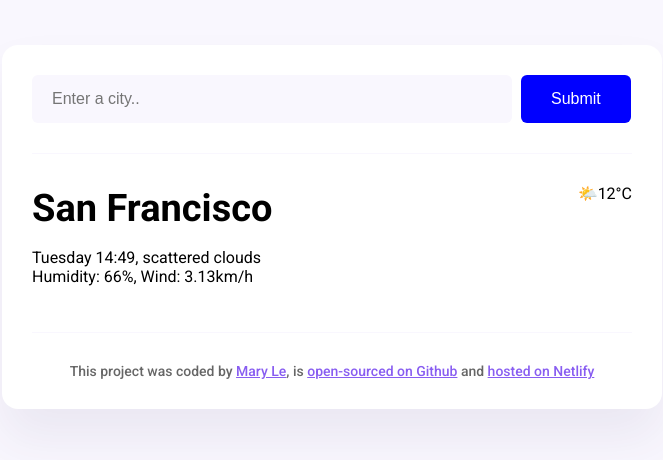
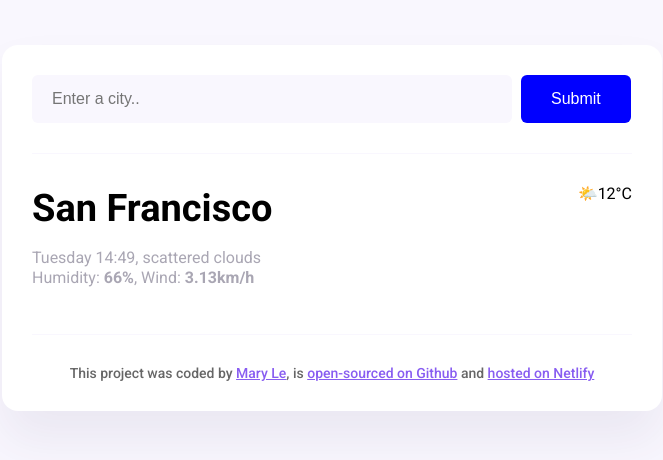
Before and after one commit to vtgal/Week7-Weather-App, a plain HTML site: page index.html in a window 1280 px wide. Shown: the whole page, without its empty margins (308-971 px from the left). Drawn offline with Linux system fonts and the light colour scheme.

Commit message:
added strong around weather details.

```diff
--- a/index.html
+++ b/index.html
@@ -24,7 +24,7 @@
  <p class="weather-app-details">
     Tuesday 14:49, scattered clouds
     <br />
-    Humidity: 66%, Wind: 3.13km/h
+    Humidity: <strong>66%</strong>, Wind: <strong>3.13km/h</strong>
  </p>
  </div>
  <div class="weather-app- temperature">🌤️12°C</div>
--- a/src/style.css
+++ b/src/style.css
@@ -53,6 +53,11 @@ main {
    font-size: 38px;
    line-height: 48px;
 }
+.weather-app-details {
+    font-size: 16px;
+    color: rgba(39, 33, 66, 0.4);
+    line-height: 20px;
+}
 footer {
     border-top: 1px solid #f9f7fe;
     padding: 30px 0 0 0;
```
